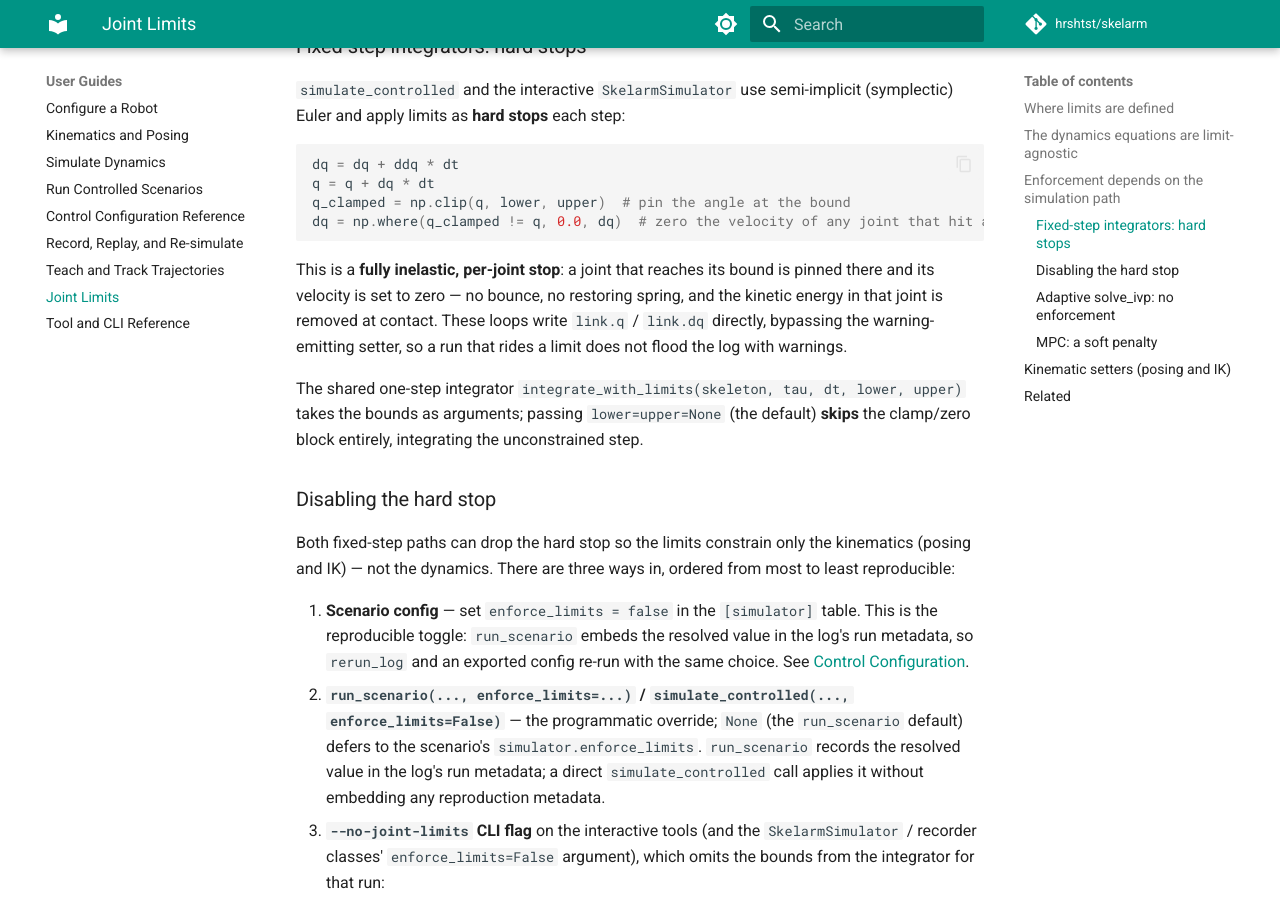
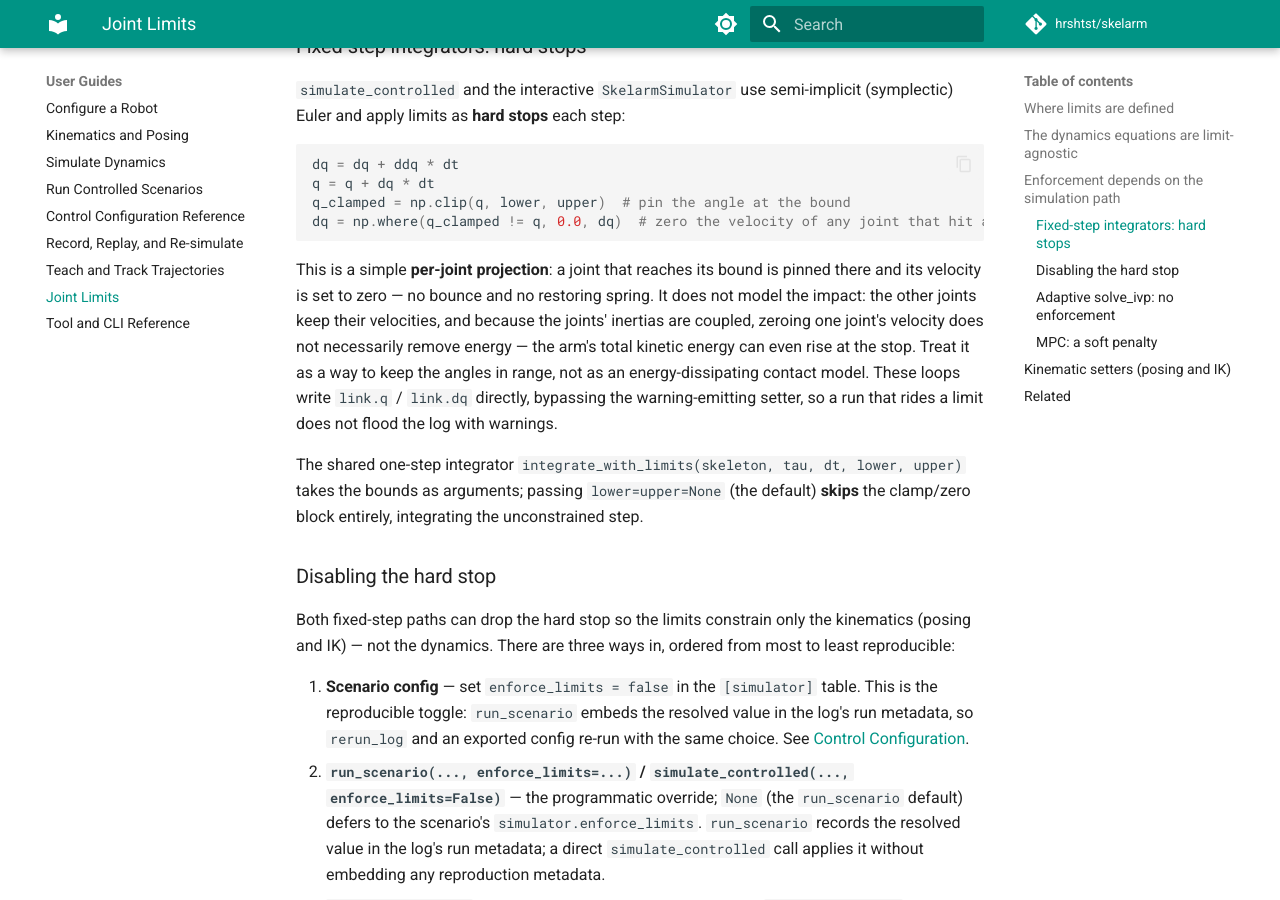
Before and after one commit to hrshtst/skelarm, an MkDocs documentation site: the page built from docs/guides/joint_limits.md, in a window 1280 px wide and 900 px high, scrolled down 1063 px. Built offline with MkDocs 1.6.1 and Material for MkDocs 9.7.7, drawn with Linux system fonts in a browser that asks for light colours; a script that is not in the unit is left out; comment, search, counter and statistics services are not loaded.

Commit message:
docs: describe the joint hard stop as a projection, not an inelastic impact
The joint-limits guide and the integrate_with_limits docstring called
the hard stop fully inelastic, removing the joint's kinetic energy at
contact. The step only clips the angle and zeros that joint's velocity;
the other joints keep theirs and the coupled impact is not resolved, so
energy is not guaranteed to drop. With coupled inertias it can rise: a
two-link step with joint 1 creeping into its bound while joint 2 swings
the other way went from 0.31 J to 0.79 J of kinetic energy.

````diff
--- a/docs/guides/joint_limits.md
+++ b/docs/guides/joint_limits.md
@@ -42,11 +42,15 @@ q_clamped = np.clip(q, lower, upper)  # pin the angle at the bound
 dq = np.where(q_clamped != q, 0.0, dq)  # zero the velocity of any joint that hit a limit
 ```
 
-This is a **fully inelastic, per-joint stop**: a joint that reaches its bound is
-pinned there and its velocity is set to zero — no bounce, no restoring spring, and
-the kinetic energy in that joint is removed at contact. These loops write
-`link.q` / `link.dq` directly, bypassing the warning-emitting setter, so a run
-that rides a limit does not flood the log with warnings.
+This is a simple **per-joint projection**: a joint that reaches its bound is pinned
+there and its velocity is set to zero — no bounce and no restoring spring. It does
+not model the impact: the other joints keep their velocities, and because the
+joints' inertias are coupled, zeroing one joint's velocity does not necessarily
+remove energy — the arm's total kinetic energy can even rise at the stop. Treat
+it as a way to keep the angles in range, not as an energy-dissipating contact
+model. These loops write `link.q` / `link.dq` directly, bypassing the
+warning-emitting setter, so a run that rides a limit does not flood the log with
+warnings.
 
 The shared one-step integrator `integrate_with_limits(skeleton, tau, dt, lower,
 upper)` takes the bounds as arguments; passing `lower=upper=None` (the default)
````
Also changed, not shown: 1 other file.
